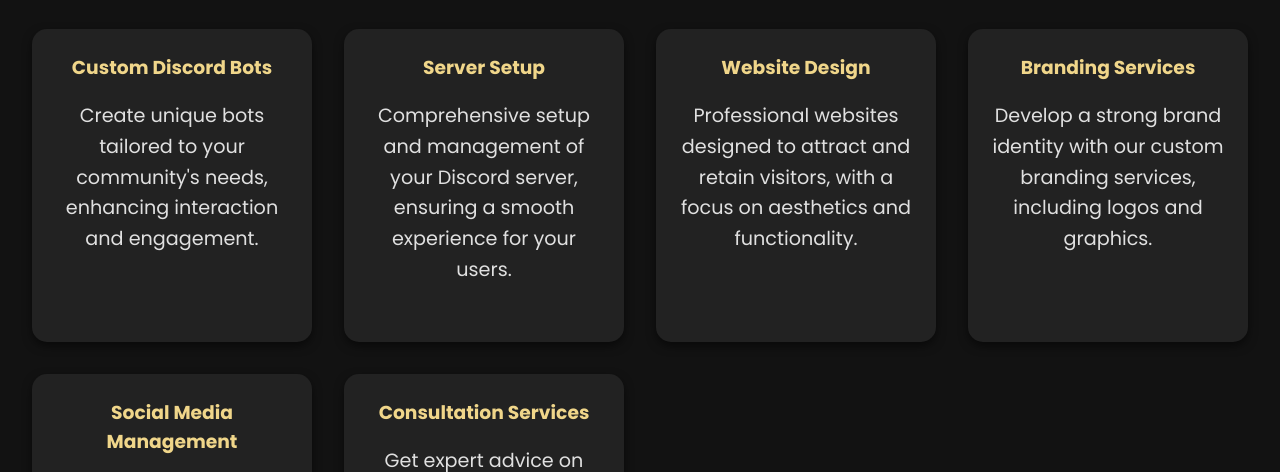
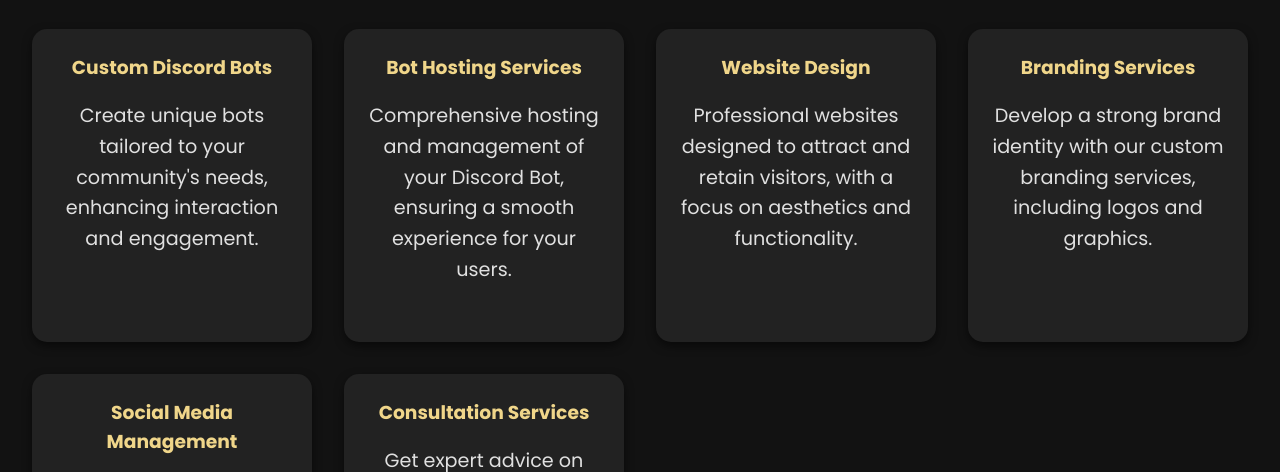
Before and after one commit to websitedeveloper-cloud/nexus, a plain HTML site: page menu.html in a window 1280 px wide. Shown: the part 254-726 px from the top of the page. Drawn offline with Linux system fonts and the light colour scheme.

Commit message:
Update menu.html

```diff
--- a/menu.html
+++ b/menu.html
@@ -35,8 +35,8 @@
                 <p>Create unique bots tailored to your community's needs, enhancing interaction and engagement.</p>
             </div>
             <div class="menu-item">
-                <h3>Server Setup</h3>
-                <p>Comprehensive setup and management of your Discord server, ensuring a smooth experience for your users.</p>
+                <h3>Bot Hosting Services</h3>
+                <p>Comprehensive hosting and management of your Discord Bot, ensuring a smooth experience for your users.</p>
             </div>
             <div class="menu-item">
                 <h3>Website Design</h3>
```
